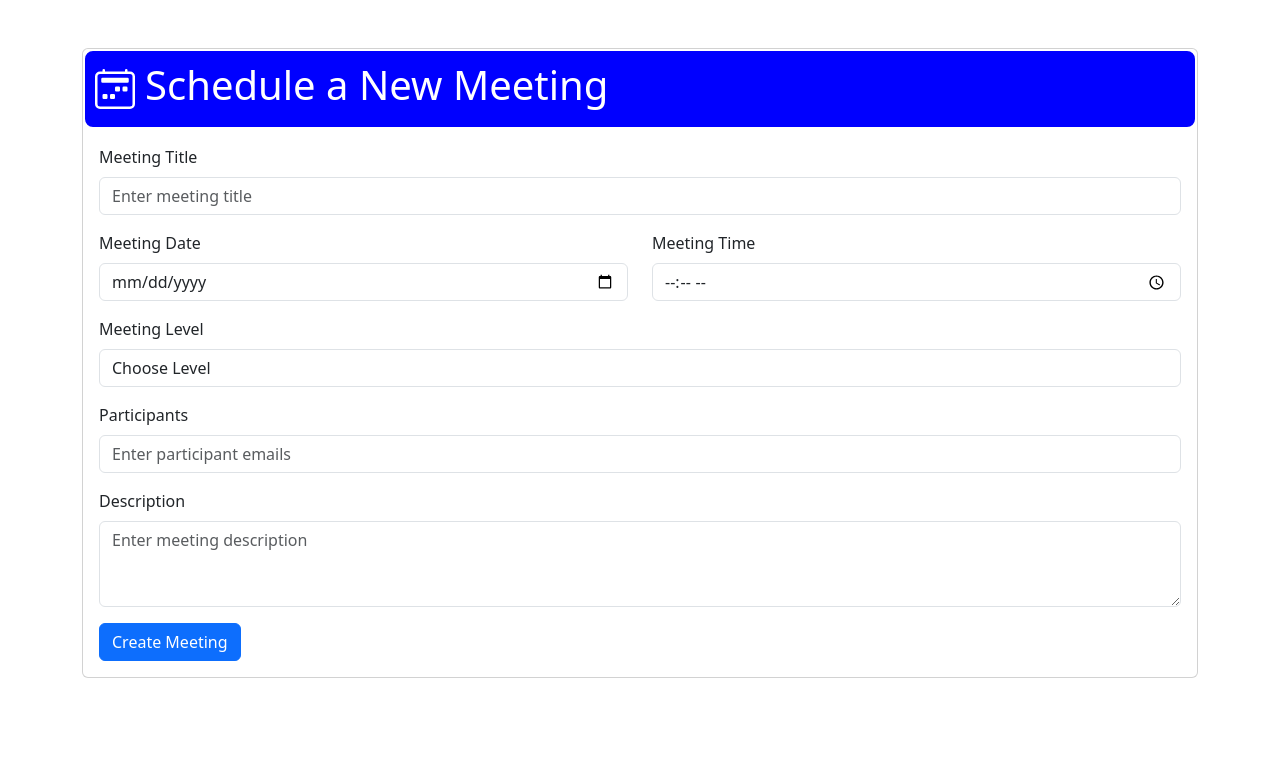
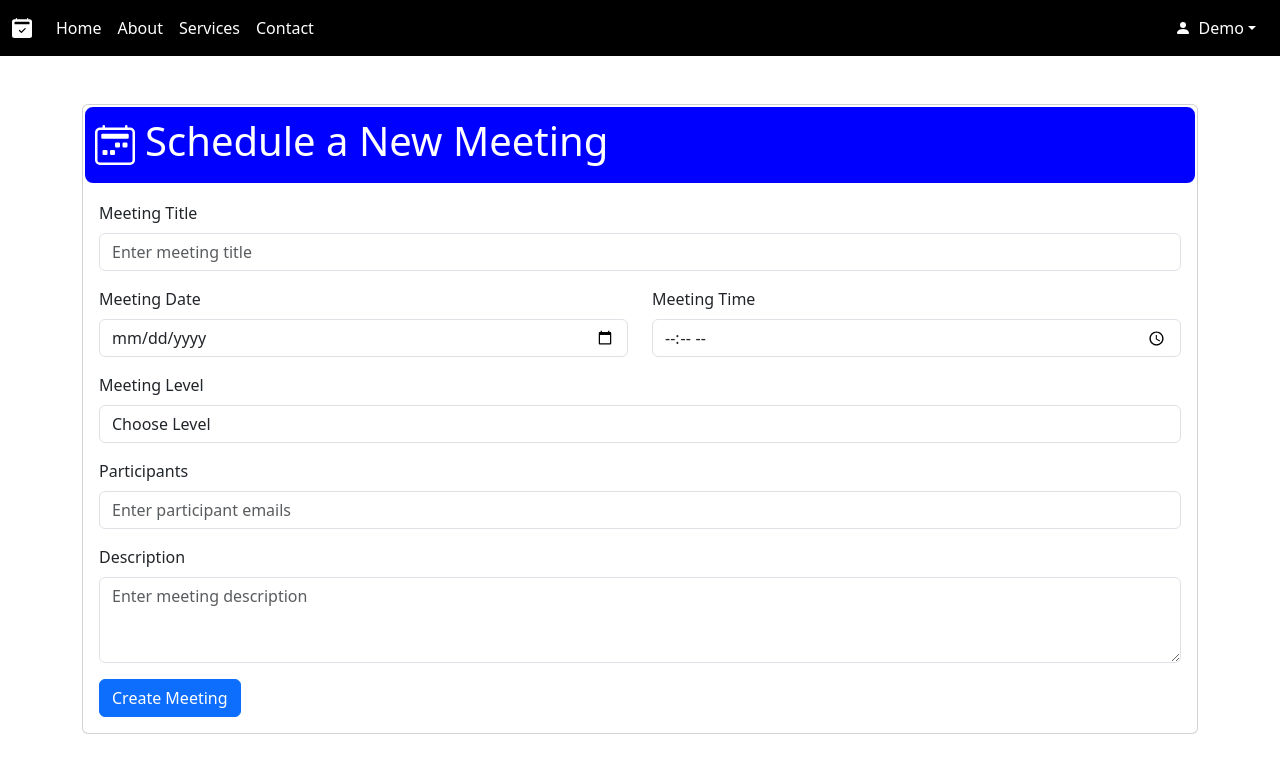
Before and after one commit to CasNil/meeting-calendar-ws, a React (Vite) app: page / in a window 1280 px wide. Shown: the top 772 px of the page. Built offline with nearby package versions, Linux system fonts and the light colour scheme.

Commit message:
Added Navbar component

```diff
--- a/package.json
+++ b/package.json
@@ -10,6 +10,7 @@
     "preview": "vite preview"
   },
   "dependencies": {
+    "@popperjs/core": "^2.11.8",
     "bootstrap": "^5.3.3",
     "react": "^18.3.1",
     "react-dom": "^18.3.1",
--- a/src/App.jsx
+++ b/src/App.jsx
@@ -1,5 +1,6 @@
 import React, { useState } from "react";
 import ScheduleMeeting from "./Components/ScheduleMeeting";
+import Navbar from "./Components/Navbar";
 
 const App = () => {
   const [meetings, setMeetings] = useState([]);
@@ -9,9 +10,12 @@ const App = () => {
   };
 
   return (
-    <div className="container my-5">
-      <div className="row">
-        <ScheduleMeeting addMeeting={addMeeting} />
+    <div>
+      <Navbar />
+      <div className="container my-5">
+        <div className="row">
+          <ScheduleMeeting addMeeting={addMeeting} />
+        </div>
       </div>
     </div>
   );
--- /dev/null
+++ b/src/Components/Navbar.jsx
@@ -0,0 +1,64 @@
+import React from "react";
+import { BsCalendar2CheckFill, BsFillPersonFill } from "react-icons/bs";
+import "bootstrap/dist/css/bootstrap.min.css";
+import "bootstrap/dist/js/bootstrap.bundle.min.js";
+
+const Navbar = () => {
+  return (
+    <nav className="navbar navbar-expand-lg navbar-dark bg-black">
+      <div className="container-fluid">
+        <a className="navbar-brand d-flex align-items-center" href="/">
+          <BsCalendar2CheckFill className="" />
+        </a>
+        <div className="collapse navbar-collapse">
+          <ul className="navbar-nav me-auto">
+            <li className="nav-item">
+              <a className="nav-link text-white" href="/">
+                Home
+              </a>
+            </li>
+            <li className="nav-item">
+              <a className="nav-link text-white" href="/about">
+                About
+              </a>
+            </li>
+            <li className="nav-item">
+              <a className="nav-link text-white" href="/services">
+                Services
+              </a>
+            </li>
+            <li className="nav-item">
+              <a className="nav-link text-white" href="/contact">
+                Contact
+              </a>
+            </li>
+          </ul>
+
+          <div className="dropdown">
+            <button
+              className="btn btn-light dropdown-toggle border-0 bg-black text-white d-flex align-items-center"
+              type="button"
+              id="dropdownMenuButton"
+              data-bs-toggle="dropdown"
+            >
+              <BsFillPersonFill className="me-2" />
+              Demo
+            </button>
+            <ul
+              className="dropdown-menu dropdown-menu-end"
+              aria-labelledby="dropdownMenuButton"
+            >
+              <li>
+                <a className="dropdown-item" href="/logout">
+                  Logout
+                </a>
+              </li>
+            </ul>
+          </div>
+        </div>
+      </div>
+    </nav>
+  );
+};
+
+export default Navbar;
```
Also changed, not shown: 1 other file (tests, documents, lock files or other folders).
